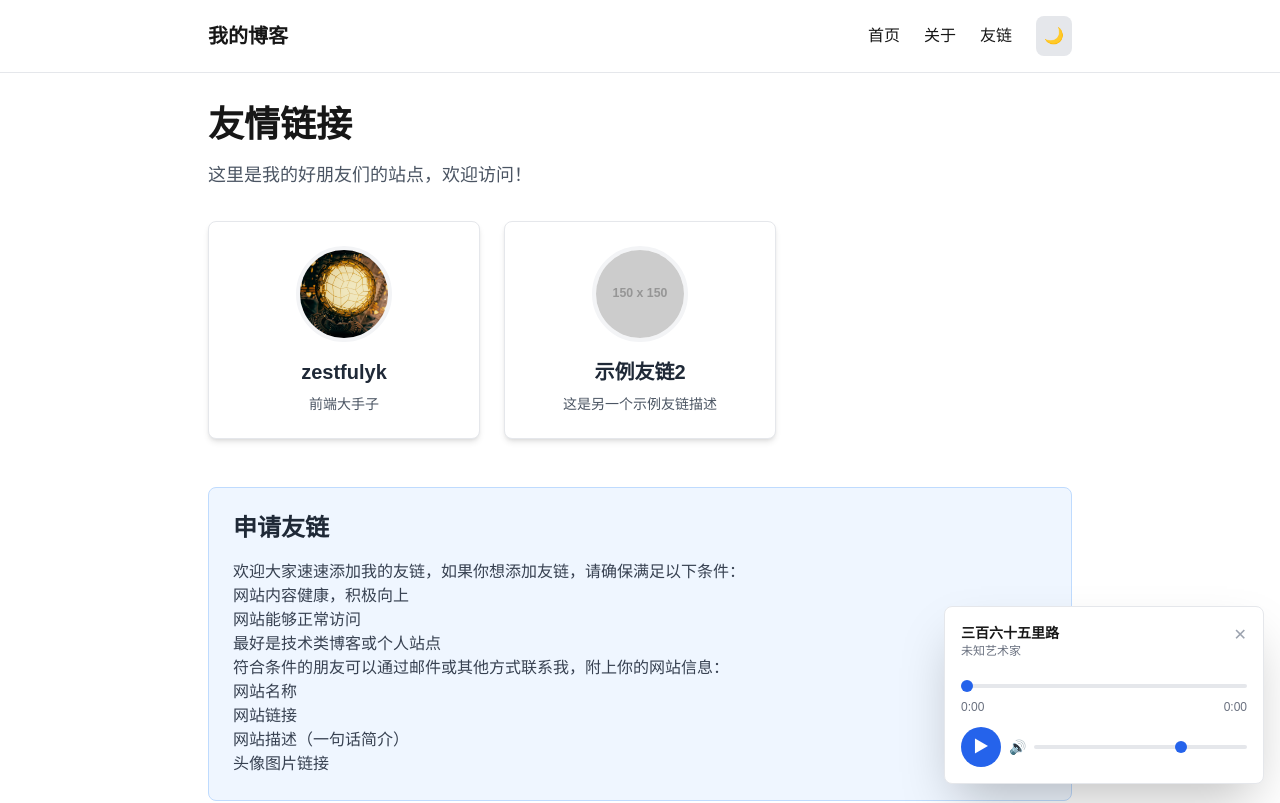
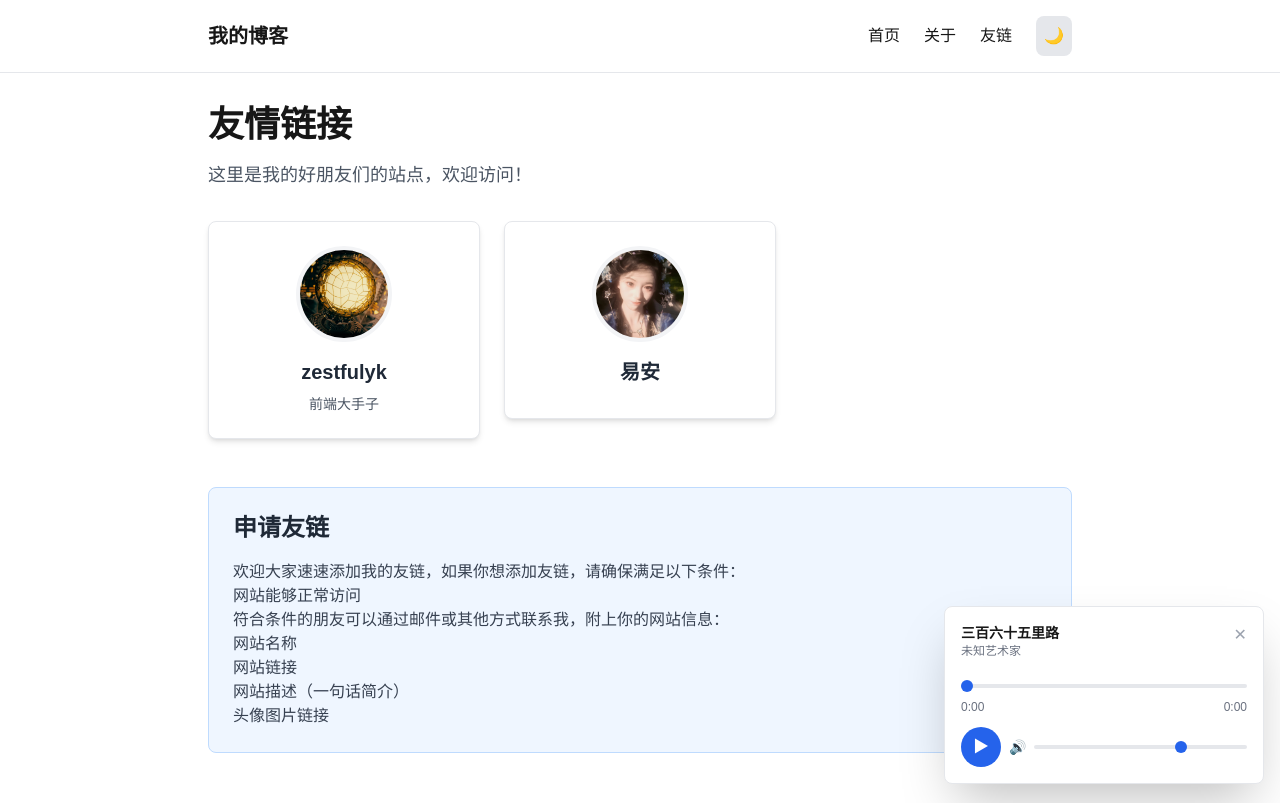
Before and after one commit to 1213722170/blog, a Next.js app: page /blog/friends in a window 1280 px wide. Shown: the top 803 px of the page. Built offline with nearby package versions, Linux system fonts and the light colour scheme.

Commit message:
Update page.tsx

```diff
--- a/app/friends/page.tsx
+++ b/app/friends/page.tsx
@@ -17,10 +17,10 @@ const friends: Friend[] = [
     description: "前端大手子",
   },
   {
-    name: "示例友链2",
-    avatar: "https://via.placeholder.com/150",
+    name: "易安",
+    avatar: "/avatars/50056E6D432E05D30206F4AFCCF4DEA1.jpg",
     link: "https://example.com",
-    description: "这是另一个示例友链描述",
+    description: "",
   },
   // 你可以在这里添加更多友链
 ];
@@ -82,9 +82,7 @@ export default function FriendsPage() {
             欢迎大家速速添加我的友链，如果你想添加友链，请确保满足以下条件：
           </p>
           <ul className="text-gray-700 dark:text-gray-300">
-            <li>网站内容健康，积极向上</li>
             <li>网站能够正常访问</li>
-            <li>最好是技术类博客或个人站点</li>
           </ul>
           <p className="text-gray-700 dark:text-gray-300">
             符合条件的朋友可以通过邮件或其他方式联系我，附上你的网站信息：
```
